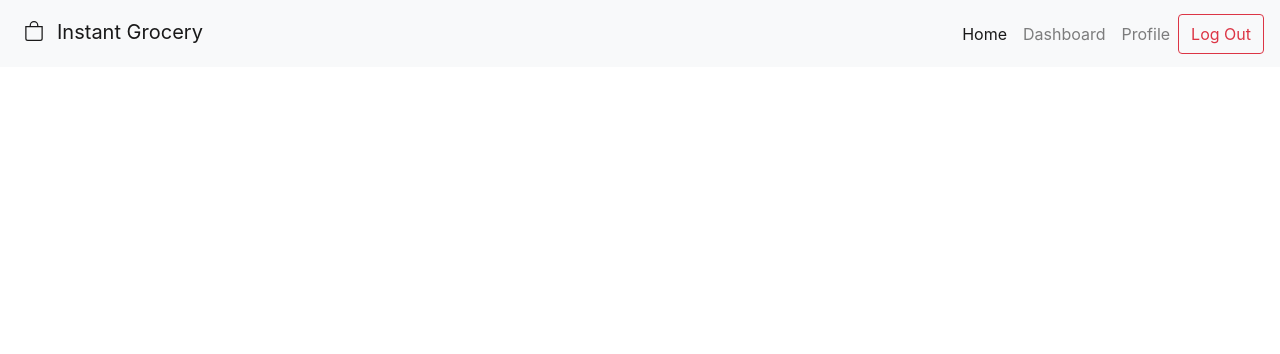
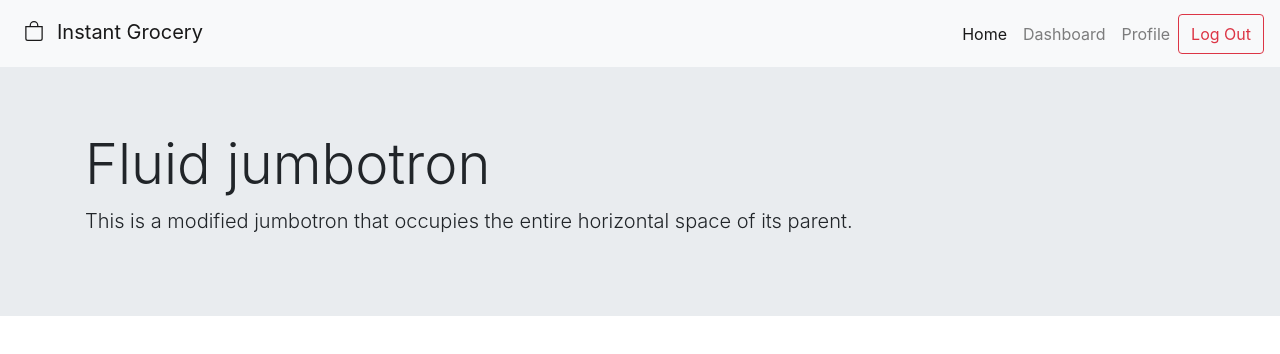
Before and after one commit to purnadip-manna/InstantGrocery_web, a React (Create React App) app in the folder instant-grocery/: page / in a window 1280 px wide. Shown: the top 354 px of the page. Built offline with nearby package versions, Linux system fonts and the light colour scheme.

Commit message:
Added Banner

```diff
--- a/instant-grocery/src/App.css
+++ b/instant-grocery/src/App.css
@@ -1,38 +1,3 @@
-.App {
-  text-align: center;
+.jumbotron-fluid {
+  padding-left: -5px !important;
 }
-
-.App-logo {
-  height: 40vmin;
-  pointer-events: none;
-}
-
-@media (prefers-reduced-motion: no-preference) {
-  .App-logo {
-    animation: App-logo-spin infinite 20s linear;
-  }
-}
-
-.App-header {
-  background-color: #282c34;
-  min-height: 100vh;
-  display: flex;
-  flex-direction: column;
-  align-items: center;
-  justify-content: center;
-  font-size: calc(10px + 2vmin);
-  color: white;
-}
-
-.App-link {
-  color: #61dafb;
-}
-
-@keyframes App-logo-spin {
-  from {
-    transform: rotate(0deg);
-  }
-  to {
-    transform: rotate(360deg);
-  }
-}
--- a/instant-grocery/src/App.js
+++ b/instant-grocery/src/App.js
@@ -1,11 +1,13 @@
-//import './App.css';
-import Navbar from './components/Navbar.jsx'
+import './App.css';
+import Navbar from "./components/navbar";
+import Banner from "./components/banner";
 
 function App() {
   return (
     <div className="App">
       <header className="App-header">
         <Navbar />
+        <Banner />
       </header>
     </div>
   );
--- a/instant-grocery/src/components/Navbar.jsx
+++ /dev/null
@@ -1,30 +0,0 @@
-import React from 'react'
-
-export default function Navbar() {
-    return (
-        <nav className="navbar navbar-expand-lg navbar-light bg-light">
-            <a className="navbar-brand" href="#">
-            <svg xmlns="http://www.w3.org/2000/svg" width="25" height="25" fill="currentColor" class="bi bi-bag mx-2 my-2" viewBox="0 0 20 20">
-            <path d="M8 1a2.5 2.5 0 0 1 2.5 2.5V4h-5v-.5A2.5 2.5 0 0 1 8 1zm3.5 3v-.5a3.5 3.5 0 1 0-7 0V4H1v10a2 2 0 0 0 2 2h10a2 2 0 0 0 2-2V4h-3.5zM2 5h12v9a1 1 0 0 1-1 1H3a1 1 0 0 1-1-1V5z"/>
-            </svg>
-            Instant Grocery</a>
-            <button className="navbar-toggler" type="button" data-toggle="collapse" data-target="#navbarNav" aria-controls="navbarNav" aria-expanded="false" aria-label="Toggle navigation">
-                <span className="navbar-toggler-icon"></span>
-            </button>
-            <div className="collapse navbar-collapse" id="navbarNav">
-                <ul className="navbar-nav ml-auto">
-                <li className="nav-item active">
-                    <a className="nav-link" href="#">Home</a>
-                </li>
-                <li className="nav-item">
-                    <a className="nav-link" href="#">Dashboard</a>
-                </li>
-                <li className="nav-item">
-                    <a className="nav-link" href="#">Profile</a>
-                </li>
-                <button class="btn btn-outline-danger my-2 my-sm-0" type="submit">Log Out</button>
-                </ul>
-            </div>
-        </nav>
-    )
-}
--- /dev/null
+++ b/instant-grocery/src/components/banner.jsx
@@ -0,0 +1,18 @@
+import React, { Component } from 'react';
+
+class Banner extends Component {
+    render() {
+        return (
+            <React.Fragment>
+                <div className="jumbotron jumbotron-fluid">
+                    <div className="container">
+                        <h1 className="display-4">Fluid jumbotron</h1>
+                        <p className="lead">This is a modified jumbotron that occupies the entire horizontal space of its parent.</p>
+                    </div>
+                </div>
+            </React.Fragment>
+        );
+    }
+}
+
+export default Banner;
--- /dev/null
+++ b/instant-grocery/src/components/navbar.jsx
@@ -0,0 +1,36 @@
+import React, { Component } from 'react'
+
+class Navbar extends Component {
+    render() {
+        return (
+            <React.Fragment>
+                <nav className="navbar navbar-expand-lg navbar-light bg-light">
+                    <a className="navbar-brand" href="#">
+                    <svg xmlns="http://www.w3.org/2000/svg" width="25" height="25" fill="currentColor" class="bi bi-bag mx-2 my-2" viewBox="0 0 20 20">
+                    <path d="M8 1a2.5 2.5 0 0 1 2.5 2.5V4h-5v-.5A2.5 2.5 0 0 1 8 1zm3.5 3v-.5a3.5 3.5 0 1 0-7 0V4H1v10a2 2 0 0 0 2 2h10a2 2 0 0 0 2-2V4h-3.5zM2 5h12v9a1 1 0 0 1-1 1H3a1 1 0 0 1-1-1V5z"/>
+                    </svg>
+                    Instant Grocery</a>
+                    <button className="navbar-toggler" type="button" data-toggle="collapse" data-target="#navbarNav" aria-controls="navbarNav" aria-expanded="false" aria-label="Toggle navigation">
+                        <span className="navbar-toggler-icon"></span>
+                    </button>
+                    <div className="collapse navbar-collapse" id="navbarNav">
+                        <ul className="navbar-nav ml-auto">
+                        <li className="nav-item active">
+                            <a className="nav-link" href="#">Home</a>
+                        </li>
+                        <li className="nav-item">
+                            <a className="nav-link" href="#">Dashboard</a>
+                        </li>
+                        <li className="nav-item">
+                            <a className="nav-link" href="#">Profile</a>
+                        </li>
+                        <button className="btn btn-outline-danger my-2 my-sm-0" type="submit">Log Out</button>
+                        </ul>
+                    </div>
+                </nav>
+            </React.Fragment>
+        );
+    }
+}
+
+export default Navbar;
```
Also changed, not shown: package.json (deleted, +0 -20 lines), instant-grocery/src/components/header.jsx (deleted), 1 other file (tests, documents, lock files or other folders).
